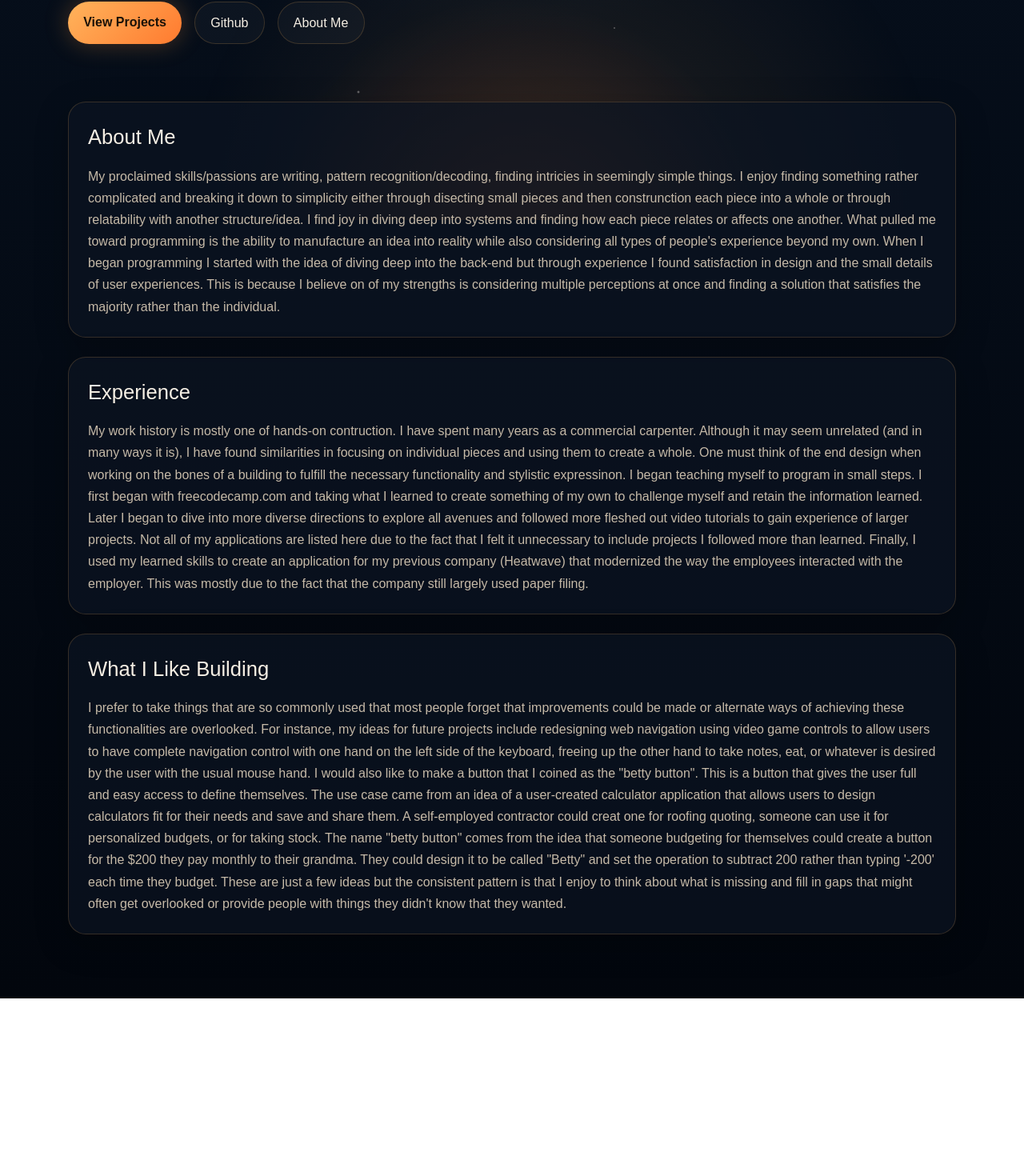
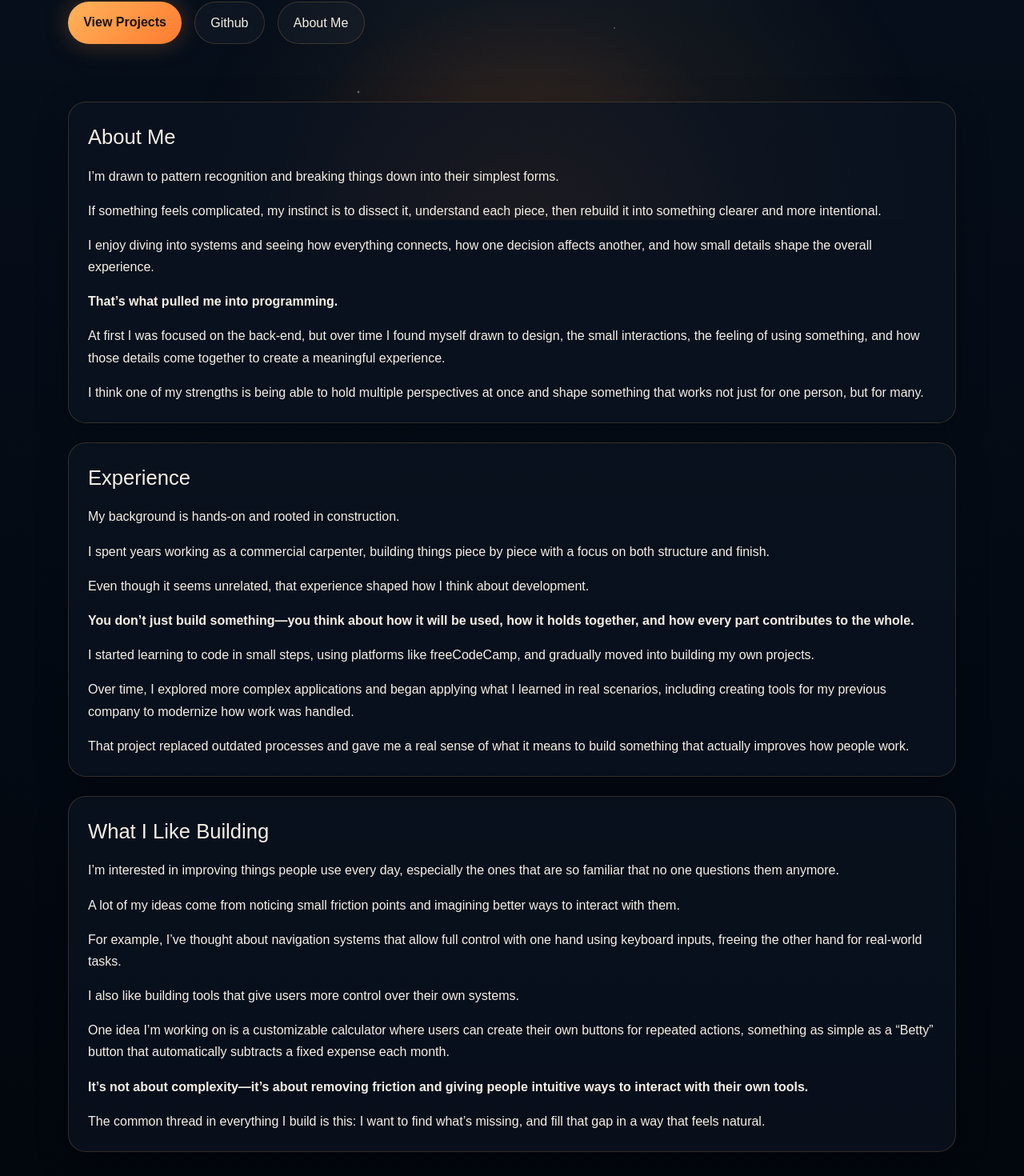
Before and after one commit to Cameadows99/Portfolio, a Next.js app: page / in a window 1280 px wide. Shown: the part 525-1995 px from the top of the page at 80% size. Before the commit the page ends 1773 px from the top, so only its background shows below. Built offline with nearby package versions, Linux system fonts and the light colour scheme.

Commit message:
added line breaks in the home page

```diff
--- a/src/app/globals.css
+++ b/src/app/globals.css
@@ -159,8 +159,16 @@ a {
 }
 
 .content-panel p {
-  color: var(--muted);
+  margin-bottom: 1rem;
   line-height: 1.7;
+}
+
+.content-panel p:last-child {
+  margin-bottom: 0;
+}
+
+.highlight-line {
+  font-weight: 600;
 }
 
 .section-heading {
--- a/src/app/page.tsx
+++ b/src/app/page.tsx
@@ -6,22 +6,32 @@ export default function HomePage() {
     <div className="home-page">
       <section className="hero">
         <p className="eyebrow">Developer Portfolio</p>
+
         <h1>
           Building useful, creative applications with style and innovation as
           the drive.
         </h1>
+
         <p className="hero-text">
-          I’m Chase Meadows, a front-end focused developer creating applications
-          that blend function, atmosphere, and real-world usefulness.
+          Chase Meadows, a self-taught front-end focused developer with back-end
+          experience, creating applications that blend functionality, usability,
+          and overlooked desires.
         </p>
 
         <div className="hero-buttons">
           <Link href="/projects" className="primary-btn">
             View Projects
           </Link>
-          <Link href="https://github.com/Cameadows99" className="secondary-btn">
+
+          <a
+            href="https://github.com/Cameadows99"
+            target="_blank"
+            rel="noopener noreferrer"
+            className="secondary-btn"
+          >
             Github
-          </Link>
+          </a>
+
           <a href="#about" className="secondary-btn">
             About Me
           </a>
@@ -30,72 +40,119 @@ export default function HomePage() {
 
       <section id="about" className="content-panel">
         <SectionHeading title="About Me" />
+
         <p>
-          My proclaimed skills/passions are writing, pattern
-          recognition/decoding, finding intricies in seemingly simple things. I
-          enjoy finding something rather complicated and breaking it down to
-          simplicity either through disecting small pieces and then
-          construnction each piece into a whole or through relatability with
-          another structure/idea. I find joy in diving deep into systems and
-          finding how each piece relates or affects one another. What pulled me
-          toward programming is the ability to manufacture an idea into reality
-          while also considering all types of people's experience beyond my own.
-          When I began programming I started with the idea of diving deep into
-          the back-end but through experience I found satisfaction in design and
-          the small details of user experiences. This is because I believe on of
-          my strengths is considering multiple perceptions at once and finding a
-          solution that satisfies the majority rather than the individual.
+          I’m drawn to pattern recognition and breaking things down into their
+          simplest forms.
+        </p>
+
+        <p>
+          If something feels complicated, my instinct is to dissect it,
+          understand each piece, then rebuild it into something clearer and more
+          intentional.
+        </p>
+
+        <p>
+          I enjoy diving into systems and seeing how everything connects, how
+          one decision affects another, and how small details shape the overall
+          experience.
+        </p>
+
+        <p className="highlight-line">
+          That’s what pulled me into programming.
+        </p>
+
+        <p>
+          At first I was focused on the back-end, but over time I found myself
+          drawn to design, the small interactions, the feeling of using
+          something, and how those details come together to create a meaningful
+          experience.
+        </p>
+
+        <p>
+          I think one of my strengths is being able to hold multiple
+          perspectives at once and shape something that works not just for one
+          person, but for many.
         </p>
       </section>
 
       <section className="content-panel">
         <SectionHeading title="Experience" />
+
+        <p>My background is hands-on and rooted in construction.</p>
+
         <p>
-          My work history is mostly one of hands-on contruction. I have spent
-          many years as a commercial carpenter. Although it may seem unrelated
-          (and in many ways it is), I have found similarities in focusing on
-          individual pieces and using them to create a whole. One must think of
-          the end design when working on the bones of a building to fulfill the
-          necessary functionality and stylistic expressinon. I began teaching
-          myself to program in small steps. I first began with freecodecamp.com
-          and taking what I learned to create something of my own to challenge
-          myself and retain the information learned. Later I began to dive into
-          more diverse directions to explore all avenues and followed more
-          fleshed out video tutorials to gain experience of larger projects. Not
-          all of my applications are listed here due to the fact that I felt it
-          unnecessary to include projects I followed more than learned. Finally,
-          I used my learned skills to create an application for my previous
-          company (Heatwave) that modernized the way the employees interacted
-          with the employer. This was mostly due to the fact that the company
-          still largely used paper filing.
+          I spent years working as a commercial carpenter, building things piece
+          by piece with a focus on both structure and finish.
+        </p>
+
+        <p>
+          Even though it seems unrelated, that experience shaped how I think
+          about development.
+        </p>
+
+        <p className="highlight-line">
+          You don’t just build something—you think about how it will be used,
+          how it holds together, and how every part contributes to the whole.
+        </p>
+
+        <p>
+          I started learning to code in small steps, using platforms like
+          freeCodeCamp, and gradually moved into building my own projects.
+        </p>
+
+        <p>
+          Over time, I explored more complex applications and began applying
+          what I learned in real scenarios, including creating tools for my
+          previous company to modernize how work was handled.
+        </p>
+
+        <p>
+          That project replaced outdated processes and gave me a real sense of
+          what it means to build something that actually improves how people
+          work.
         </p>
       </section>
 
       <section className="content-panel">
         <SectionHeading title="What I Like Building" />
+
         <p>
-          I prefer to take things that are so commonly used that most people
-          forget that improvements could be made or alternate ways of achieving
-          these functionalities are overlooked. For instance, my ideas for
-          future projects include redesigning web navigation using video game
-          controls to allow users to have complete navigation control with one
-          hand on the left side of the keyboard, freeing up the other hand to
-          take notes, eat, or whatever is desired by the user with the usual
-          mouse hand. I would also like to make a button that I coined as the
-          "betty button". This is a button that gives the user full and easy
-          access to define themselves. The use case came from an idea of a
-          user-created calculator application that allows users to design
-          calculators fit for their needs and save and share them. A
-          self-employed contractor could creat one for roofing quoting, someone
-          can use it for personalized budgets, or for taking stock. The name
-          "betty button" comes from the idea that someone budgeting for
-          themselves could create a button for the $200 they pay monthly to
-          their grandma. They could design it to be called "Betty" and set the
-          operation to subtract 200 rather than typing '-200' each time they
-          budget. These are just a few ideas but the consistent pattern is that
-          I enjoy to think about what is missing and fill in gaps that might
-          often get overlooked or provide people with things they didn't know
-          that they wanted.
+          I’m interested in improving things people use every day, especially
+          the ones that are so familiar that no one questions them anymore.
+        </p>
+
+        <p>
+          A lot of my ideas come from noticing small friction points and
+          imagining better ways to interact with them.
+        </p>
+
+        <p>
+          For example, I’ve thought about navigation systems that allow full
+          control with one hand using keyboard inputs, freeing the other hand
+          for real-world tasks.
+        </p>
+
+        <p>
+          I also like building tools that give users more control over their own
+          systems.
+        </p>
+
+        <p>
+          One idea I’m working on is a customizable calculator where users can
+          create their own buttons for repeated actions, something as simple as
+          a “Betty” button that automatically subtracts a fixed expense each
+          month.
+        </p>
+
+        <p className="highlight-line">
+          It’s not about complexity—it’s about removing friction and giving
+          people intuitive ways to interact with their own tools.
+        </p>
+
+        <p>
+          The common thread in everything I build is this: I want to find what’s
+          missing, and fill that gap in a way that feels natural.
         </p>
       </section>
     </div>
```
